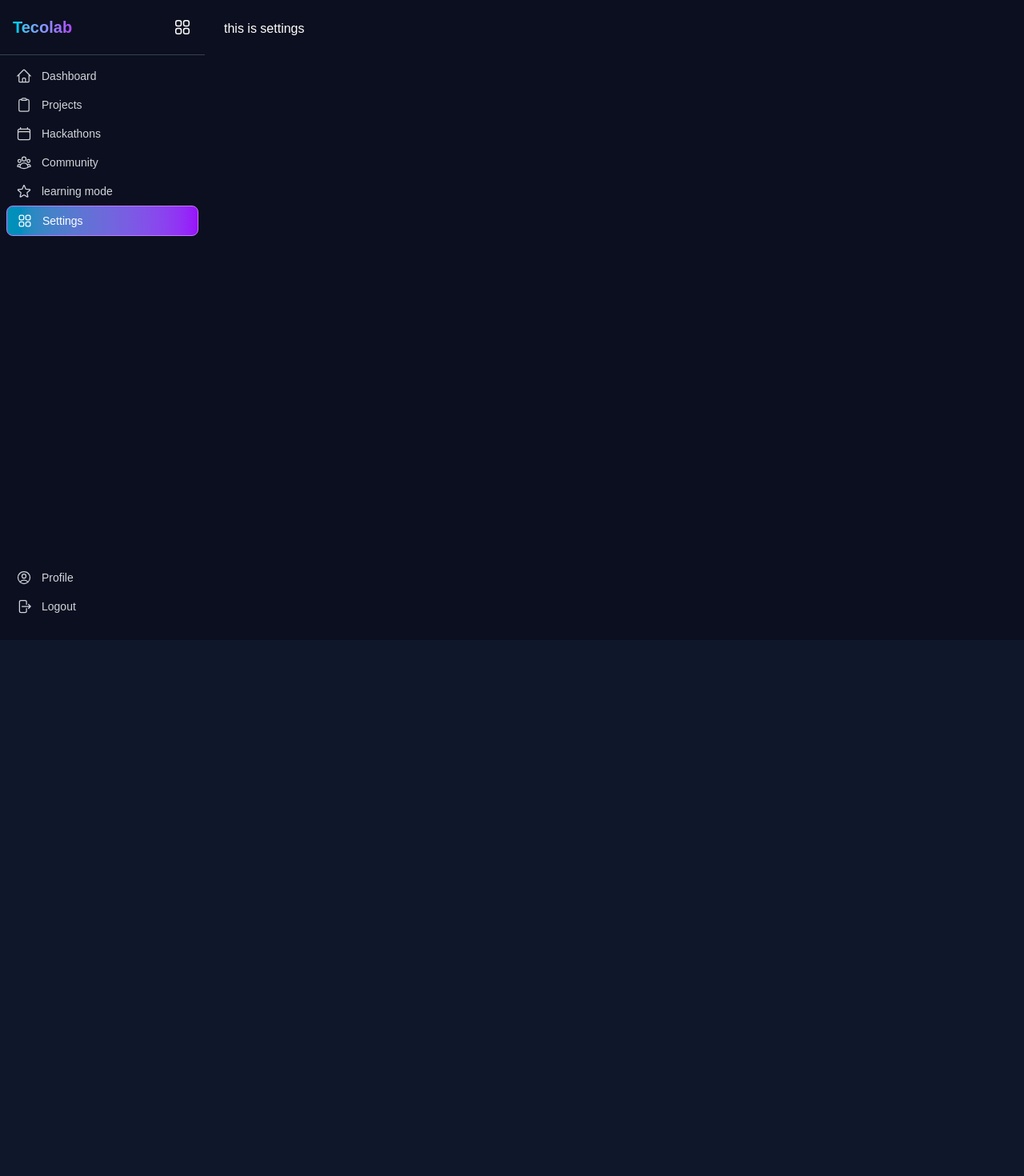
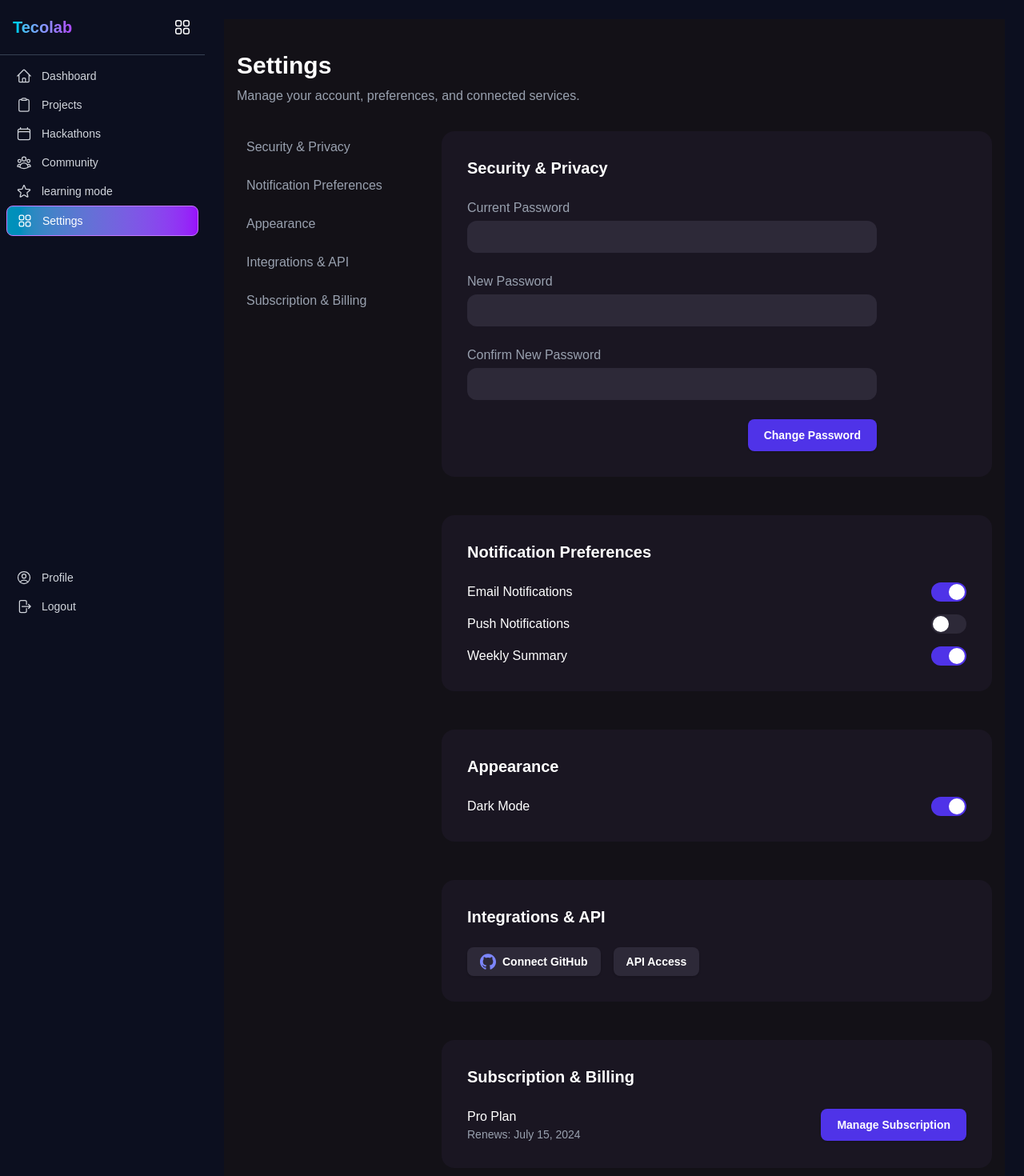
Before and after one commit to Thrinath008/home-page-tecolab, a Next.js app in the folder home-page/: page /dashboard/settings in a window 1280 px wide. Shown: the top 1470 px of the page at 80% size. Before the commit the page ends 800 px from the top, so only its background shows below. Built offline with nearby package versions, Linux system fonts and the light colour scheme.

Commit message:
Add full settings page UI and navigation
Replaces the placeholder settings page with a complete UI, including sidebar navigation and sections for security, notifications, appearance, integrations, and billing. Implements hash-based navigation and interactive form elements for user preferences.

```diff
--- a/home-page/src/app/(dashboard)/dashboard/settings/page.tsx
+++ b/home-page/src/app/(dashboard)/dashboard/settings/page.tsx
@@ -1,6 +1,169 @@
-export default function settings(){
-    return(
-        <h1>this is settings</h1>
-    )
+"use client";
 
-}
+import React, { useEffect, useState } from "react";
+
+const sidebarLinks = [
+  { href: "#security", label: "Security & Privacy" },
+  { href: "#notifications", label: "Notification Preferences" },
+  { href: "#appearance", label: "Appearance" },
+  { href: "#integrations", label: "Integrations & API" },
+  { href: "#billing", label: "Subscription & Billing" },
+];
+
+const SettingsPage = () => {
+  const [activeHash, setActiveHash] = useState("");
+
+  useEffect(() => {
+    if (typeof window !== "undefined") {
+      setActiveHash(window.location.hash);
+
+      const onHashChange = () => {
+        setActiveHash(window.location.hash);
+      };
+
+      window.addEventListener("hashchange", onHashChange);
+
+      return () => {
+        window.removeEventListener("hashchange", onHashChange);
+      };
+    }
+  }, []);
+
+  return (
+    <div className="min-h-screen bg-[#131117] flex flex-col">
+      <div className="max-w-6xl mx-auto w-full py-10 px-4">
+        <div className="mb-8">
+          <h1 className="text-3xl font-bold text-white">Settings</h1>
+          <p className="text-gray-400 mt-2">
+            Manage your account, preferences, and connected services.
+          </p>
+        </div>
+        <div className="flex gap-8">
+          {/* Sidebar Navigation */}
+          <nav className="w-56 shrink-0 hidden md:block">
+            <ul className="space-y-2 sticky top-24">
+              {sidebarLinks.map((link) => (
+                <li key={link.href}>
+                  <a
+                    href={link.href}
+                    className={`block px-3 py-2 rounded-lg transition ${
+                      activeHash === link.href
+                        ? "bg-[#2d2938] text-white"
+                        : "text-gray-400 hover:bg-[#1a1622] hover:text-indigo-400"
+                    }`}
+                  >
+                    {link.label}
+                  </a>
+                </li>
+              ))}
+            </ul>
+          </nav>
+          {/* Main Content */}
+          <div className="flex-1 space-y-12">
+            {/* Security & Privacy Section */}
+            <section id="security" className="rounded-2xl bg-[#1a1622] p-8 custom-shadow">
+              <h2 className="text-xl font-semibold text-white mb-6">Security & Privacy</h2>
+              <form className="space-y-6 max-w-lg">
+                <div>
+                  <label className="block text-gray-400 mb-1">Current Password</label>
+                  <input
+                    type="password"
+                    className="w-full rounded-xl border-none bg-[#2d2938] text-white placeholder:text-gray-400 focus:ring-2 focus:ring-[#4f33e8] px-3 py-2"
+                  />
+                </div>
+                <div>
+                  <label className="block text-gray-400 mb-1">New Password</label>
+                  <input
+                    type="password"
+                    className="w-full rounded-xl border-none bg-[#2d2938] text-white placeholder:text-gray-400 focus:ring-2 focus:ring-[#4f33e8] px-3 py-2"
+                  />
+                </div>
+                <div>
+                  <label className="block text-gray-400 mb-1">Confirm New Password</label>
+                  <input
+                    type="password"
+                    className="w-full rounded-xl border-none bg-[#2d2938] text-white placeholder:text-gray-400 focus:ring-2 focus:ring-[#4f33e8] px-3 py-2"
+                  />
+                </div>
+                <div className="flex justify-end">
+                  <button
+                    type="submit"
+                    className="rounded-lg bg-[#4f33e8] px-5 py-2.5 text-sm font-semibold text-white shadow-sm hover:bg-[#6a52f0] transition-colors"
+                  >
+                    Change Password
+                  </button>
+                </div>
+              </form>
+            </section>
+            {/* Notification Preferences Section */}
+            <section id="notifications" className="rounded-2xl bg-[#1a1622] p-8 custom-shadow">
+              <h2 className="text-xl font-semibold text-white mb-6">Notification Preferences</h2>
+              <div className="space-y-4">
+                <div className="flex items-center justify-between">
+                  <span className="text-white">Email Notifications</span>
+                  <label className="relative inline-flex h-6 w-11 cursor-pointer items-center rounded-full">
+                    <input type="checkbox" defaultChecked className="peer sr-only" />
+                    <div className="peer h-6 w-11 rounded-full bg-[#2d2938] after:absolute after:top-[2px] after:left-[2px] after:h-5 after:w-5 after:rounded-full after:bg-white after:transition-all peer-checked:bg-[#4f33e8] peer-checked:after:translate-x-full"></div>
+                  </label>
+                </div>
+                <div className="flex items-center justify-between">
+                  <span className="text-white">Push Notifications</span>
+                  <label className="relative inline-flex h-6 w-11 cursor-pointer items-center rounded-full">
+                    <input type="checkbox" className="peer sr-only" />
+                    <div className="peer h-6 w-11 rounded-full bg-[#2d2938] after:absolute after:top-[2px] after:left-[2px] after:h-5 after:w-5 after:rounded-full after:bg-white after:transition-all peer-checked:bg-[#4f33e8] peer-checked:after:translate-x-full"></div>
+                  </label>
+                </div>
+                <div className="flex items-center justify-between">
+                  <span className="text-white">Weekly Summary</span>
+                  <label className="relative inline-flex h-6 w-11 cursor-pointer items-center rounded-full">
+                    <input type="checkbox" defaultChecked className="peer sr-only" />
+                    <div className="peer h-6 w-11 rounded-full bg-[#2d2938] after:absolute after:top-[2px] after:left-[2px] after:h-5 after:w-5 after:rounded-full after:bg-white after:transition-all peer-checked:bg-[#4f33e8] peer-checked:after:translate-x-full"></div>
+                  </label>
+                </div>
+              </div>
+            </section>
+            {/* Appearance Section */}
+            <section id="appearance" className="rounded-2xl bg-[#1a1622] p-8 custom-shadow">
+              <h2 className="text-xl font-semibold text-white mb-6">Appearance</h2>
+              <div className="flex items-center justify-between">
+                <span className="text-white">Dark Mode</span>
+                <label className="relative inline-flex h-6 w-11 cursor-pointer items-center rounded-full">
+                  <input type="checkbox" defaultChecked className="peer sr-only" />
+                  <div className="peer h-6 w-11 rounded-full bg-[#2d2938] after:absolute after:top-[2px] after:left-[2px] after:h-5 after:w-5 after:rounded-full after:bg-white after:transition-all peer-checked:bg-[#4f33e8] peer-checked:after:translate-x-full"></div>
+                </label>
+              </div>
+            </section>
+            {/* Integrations & API Section */}
+            <section id="integrations" className="rounded-2xl bg-[#1a1622] p-8 custom-shadow">
+              <h2 className="text-xl font-semibold text-white mb-6">Integrations & API</h2>
+              <div className="flex flex-col md:flex-row gap-4">
+                <button className="rounded-lg bg-[#2d2938] hover:bg-[#4f33e8] px-4 py-2 text-sm font-semibold text-white shadow-sm transition-colors flex items-center gap-2">
+                  <svg width="20" height="20" fill="currentColor" className="text-indigo-400" viewBox="0 0 24 24"><path d="M12 .297c-6.63 0-12 5.373-12 12 0 5.303 3.438 9.8 8.205 11.385.6.113.82-.258.82-.577v-2.234c-3.338.726-4.033-1.416-4.033-1.416-.546-1.385-1.333-1.754-1.333-1.754-1.089-.745.084-.729.084-.729 1.205.084 1.84 1.236 1.84 1.236 1.07 1.834 2.809 1.304 3.495.997.108-.775.418-1.305.762-1.605-2.665-.305-5.466-1.332-5.466-5.93 0-1.31.469-2.381 1.236-3.221-.124-.303-.535-1.527.117-3.176 0 0 1.008-.322 3.301 1.23.957-.266 1.984-.399 3.003-.404 1.019.005 2.047.138 3.006.404 2.291-1.553 3.297-1.23 3.297-1.23.653 1.649.242 2.873.119 3.176.77.84 1.235 1.911 1.235 3.221 0 4.609-2.803 5.624-5.475 5.921.43.371.823 1.102.823 2.222v3.293c0 .322.218.694.825.576C20.565 22.092 24 17.592 24 12.297c0-6.627-5.373-12-12-12"/></svg>
+                  Connect GitHub
+                </button>
+                <button className="rounded-lg bg-[#2d2938] hover:bg-[#4f33e8] px-4 py-2 text-sm font-semibold text-white shadow-sm transition-colors">
+                  API Access
+                </button>
+              </div>
+            </section>
+            {/* Subscription & Billing Section */}
+            <section id="billing" className="rounded-2xl bg-[#1a1622] p-8 custom-shadow">
+              <h2 className="text-xl font-semibold text-white mb-6">Subscription & Billing</h2>
+              <div className="flex items-center justify-between flex-wrap gap-4">
+                <div>
+                  <div className="text-white font-medium">Pro Plan</div>
+                  <div className="text-gray-400 text-sm">Renews: July 15, 2024</div>
+                </div>
+                <button className="rounded-lg bg-[#4f33e8] px-5 py-2.5 text-sm font-semibold text-white shadow-sm hover:bg-[#6a52f0] transition-colors">
+                  Manage Subscription
+                </button>
+              </div>
+            </section>
+          </div>
+        </div>
+      </div>
+    </div>
+  );
+};
+
+export default SettingsPage;
```
